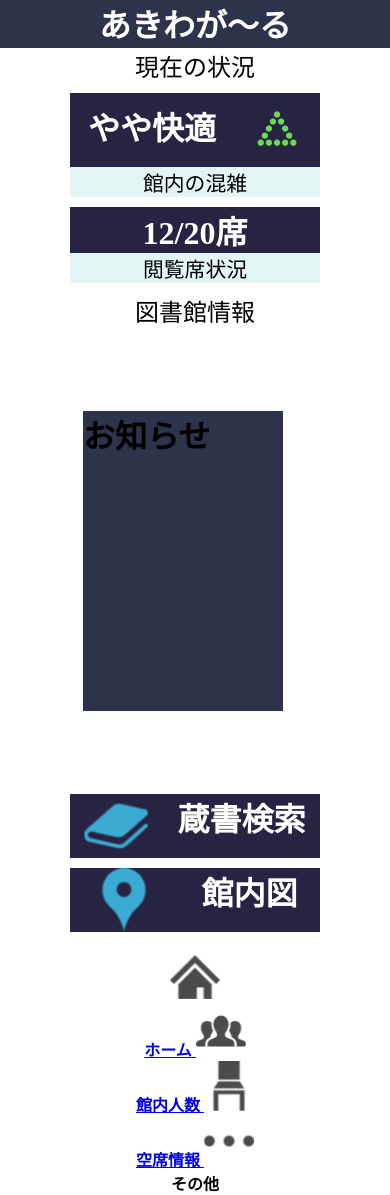
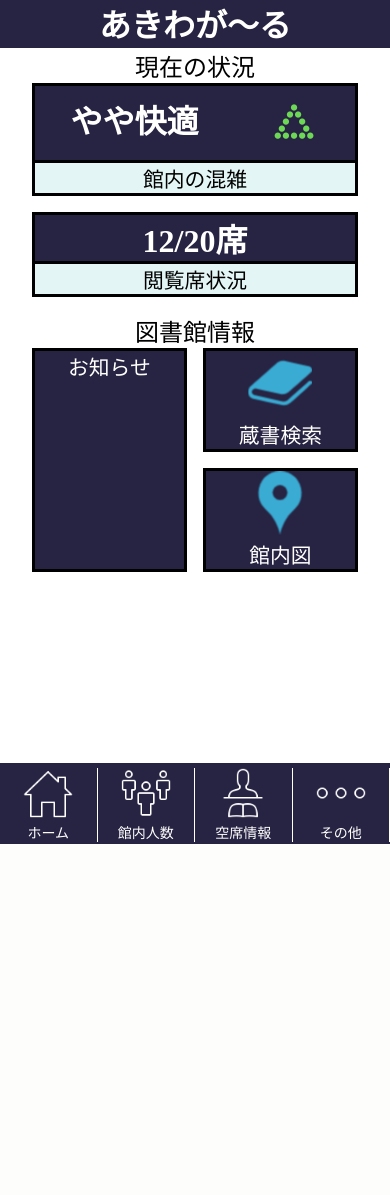
Before and after one commit to ibakosen-PBL2021/Akiwa-girl, a Django app: page / in a window 390 px wide. After the commit the page ends 844 px from the top, so only its background shows below. Run offline with Django 4.2, Linux system fonts and the light colour scheme.

Commit message:
complete homepage

```diff
--- a/akiwagirl/home/static/home/style.css
+++ b/akiwagirl/home/static/home/style.css
@@ -1,6 +1,6 @@
 @media screen and (max-width: 480px) {
   body {
-    margin: 0 0;
+    margin: 3em 0 7em 0;
   }
   h1, p {
     margin: 0 0;
@@ -21,9 +21,9 @@
     justify-content: space-around;
     color: #FFFFFE;
     text-align: center;
-    width: 250px;
     background-color: #272343;
-    margin: 10px auto 0 auto;
+    border: solid 3px #000000;
+    margin: 0 2rem 0 2rem;
   }
   .crowdedness h1{
     margin: 10px auto;
@@ -36,35 +36,93 @@
   .box_s{
     color: #FFFFFE;
     text-align: center;
-    width: 250px;
     background-color: #272343;
-    margin: 10px auto 0 auto;
+    border: solid 3px #000000;
+    margin: 1rem 2rem 0 2rem;
   }
   .box2{
     color: #000000;
     text-align: center;
-    width: 250px;
     background-color: #E3F6F5;
-    margin: 0 auto 10px auto;
+    border: solid 3px #000000;
+    border-top: 0;
+    margin: 0 2rem 1rem 2rem;
   }
   .box2 p{
     font-size: 1.3em;
   }
-  .box3{width: 200px;
-    margin: 5em;
-    height: 300px;
-    border: solid 3px #FFFFFE;
-    background-color: #2D334A;
+
+  .wrapper {
+    display: grid;
+    text-align: center;
+    column-gap: 1rem;
+    row-gap: 1rem;
+    margin: 0 2rem;
   }
+  .wrapper p{
+    color: #FFFFFE;
+    font-size: 1.3em;
+  }
+  .info {
+    grid-column-start: 1;
+    grid-column-end: 2;
+    grid-row-start: 1;
+    grid-row-end: 3;
+    border: solid 3px #000000;
+    background-color: #272343;
+  }
+  .search {
+    grid-column-start: 2;
+    grid-column-end: 3;
+    grid-row-start: 1;
+    grid-row-end: 2;
+    border: solid 3px #000000;
+    background-color: #272343;
+  }
+  .map {
+    grid-column-start: 2;
+    grid-column-end: 3;
+    grid-row-start: 2;
+    grid-row-end: 3;
+    border: solid 3px #000000;
+    background-color: #272343;
+  }
+
   header {
+    position: fixed;
+    top: 0px;
     width: 100%;
     height: 3em;
-    background-color: #2D334A;
+    background-color: #272343;
   }
-  footer {
+  .footer-menu {
+    position: fixed;
+    bottom: 0px;
     width: 100%;
-    height: 30px;
+    height: 3.5em;
     text-align: center;
-    padding: 20px 0;
+    padding: 5px 0 20px 0;
+    background-color: #272343;
+  }
+  .footer-menu ul{
+    display: flex;
+    list-style: none;
+    padding:0;
+    margin:0;
+    width:100%;
+  }
+  .footer-menu li{
+    display: block;
+    justify-content: center;
+    align-items: center;
+    width: 50%;
+    padding:0;
+    margin:0;
+    font-size: 14px;
+    border-right: 1px solid #fff;
+  }
+  .footer-menu a{
+    color: #FFFFFE;
+    text-decoration:none;
   }
 }
--- a/akiwagirl/home/templates/home/index.html
+++ b/akiwagirl/home/templates/home/index.html
@@ -30,33 +30,46 @@
       <p>閲覧席状況</p>
     </div>
     <p id="heading">図書館情報</p>
-    <div class="box3">
-      <h1>お知らせ</h1>
+    <div class="wrapper">
+      <div class="info">
+        <p>お知らせ</p>
       </div>
-    <div class="box">
+      <div class="search">
         <img src="{% static 'home/images/book.png' %}">
-      <h1>蔵書検索</h1>
+        <p>蔵書検索</p>
       </div>
-    <div class="box">
+      <div class="map">
         <img src="{% static 'home/images/pin.png' %}">
-      <h1>館内図</h1>
+        <p>館内図</p>
       </div>
-    <footer>
+    </div>
+    <footer class="footer-menu">
+      <ul>
+        <li>
           <a href="../">
-          <img src="{% static 'home/images/home.png' %}" width="50" height="50" alt="色玉"><br>
-          <span style="font-weight:bold;">ホーム</span>
+            <img src="{% static 'home/images/home.png' %}" width="50" height="50" alt="色玉">
+            <div>ホーム</div>
           </a>
+        </li>
+        <li>
           <a href="../../../num/">
-          <img src="{% static 'home/images/number.png' %}" width="50" height="50" alt="色玉"><br>
-          <span style="font-weight:bold;">館内人数</span>
+            <img src="{% static 'home/images/number.png' %}" width="50" height="50" alt="色玉">
+            <div>館内人数</div>
           </a>
+        </li>
+        <li>
           <a href="../../../seat/">
-          <img src="{% static 'home/images/seats.png' %}" width="50" height="50" alt="色玉"><br>
-          <span style="font-weight:bold;">空席情報</span>
+            <img src="{% static 'home/images/seats.png' %}" width="50" height="50" alt="色玉">
+            <div>空席情報</div>
           </a>
-      <a href="../../../others/"></a>
-          <img src="{% static 'home/images/others.png' %}" width="50" height="50" alt="色玉"><br>
-          <span style="font-weight:bold;">その他</span>
+        </li>
+        <li>
+          <a href="../../../others/">
+            <img src="{% static 'home/images/others.png' %}" width="50" height="50" alt="色玉">
+            <div>その他</div>
+          </a>
+        </li>
+      </ul>
       </a>
     </footer>
   </body>
```
Also changed, not shown: akiwagirl/home/static/home/images/home.png, akiwagirl/home/static/home/images/number.png, akiwagirl/home/static/home/images/others.png, akiwagirl/home/static/home/images/seats.png. Lines whose indentation alone changed are shown as unchanged.
